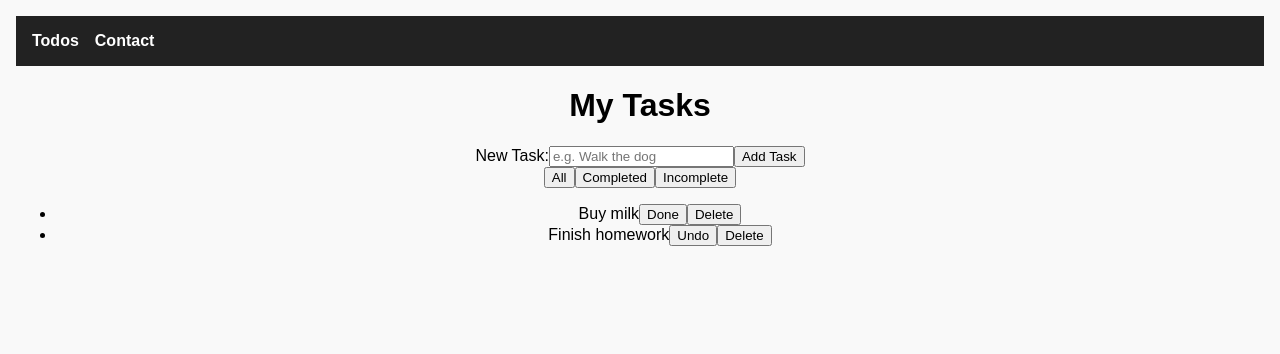
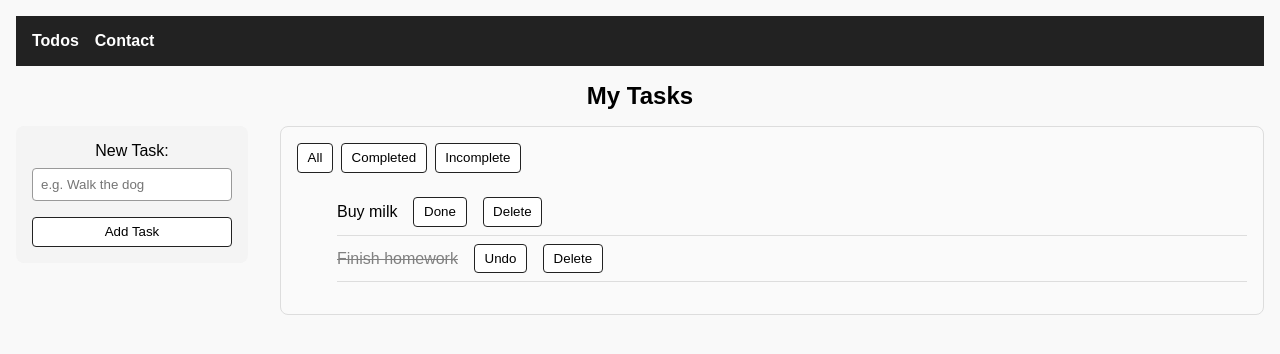
Before and after one commit to kbadams07/UTK_Project03, a React (Create React App) app in the folder client/: page / in a window 1280 px wide. Shown: the top 354 px of the page. Built offline with nearby package versions, Linux system fonts and the light colour scheme.

Commit message:
Add styling

```diff
--- a/client/src/App.css
+++ b/client/src/App.css
@@ -23,3 +23,77 @@
 .nav-link:hover {
   text-decoration: underline;
 }
+
+.todo-layout {
+  display: flex;
+  align-items: flex-start;
+  gap: 2rem;
+}
+
+.todo-form {
+  display: flex;
+  flex-direction: column;
+  min-width: 200px;
+  background: #f4f4f4;
+  padding: 1rem;
+  border-radius: 8px;
+}
+
+.todo-list {
+  flex-grow: 1;
+  background: #fafafa;
+  padding: 1rem;
+  border-radius: 8px;
+  border: 1px solid #ddd;
+}
+
+.todo-item {
+  display: flex;
+  align-items: center;
+  gap: 1rem;
+  border-bottom: 1px solid #ddd;
+  padding: 0.5rem 0;
+}
+
+.todo-text.completed {
+  text-decoration: line-through;
+  color: gray;
+}
+
+.filters {
+  display: flex;
+  gap: 0.5rem;
+  margin-bottom: 1rem;
+}
+
+button {
+  cursor: pointer;
+  border: 1px solid #222;
+  background: #fff;
+  padding: 0.4rem 0.6rem;
+  border-radius: 4px;
+}
+
+button:hover {
+  background: #222;
+  color: #fff;
+}
+
+input[type="text"] {
+  margin: 0.5rem 0 1rem;
+  padding: 0.5rem;
+  border-radius: 4px;
+  border: 1px solid #999;
+}
+
+h1 {
+  margin-bottom: 1rem;
+  font-size: 1.5rem;
+  font-weight: bold;
+}
+
+body {
+  font-family: Arial, sans-serif;
+  background-color: #eee;
+  margin: 0;
+}
```
